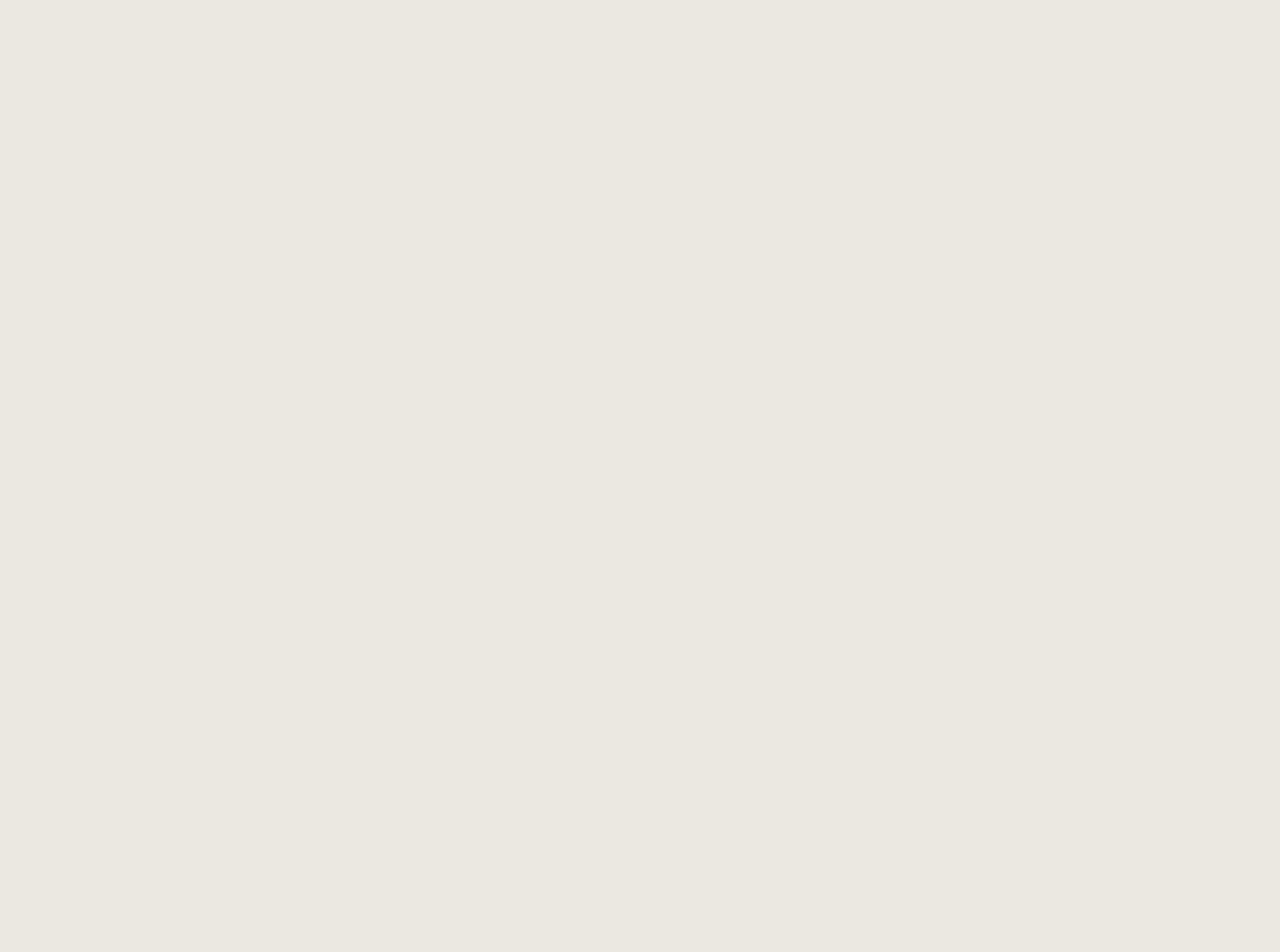
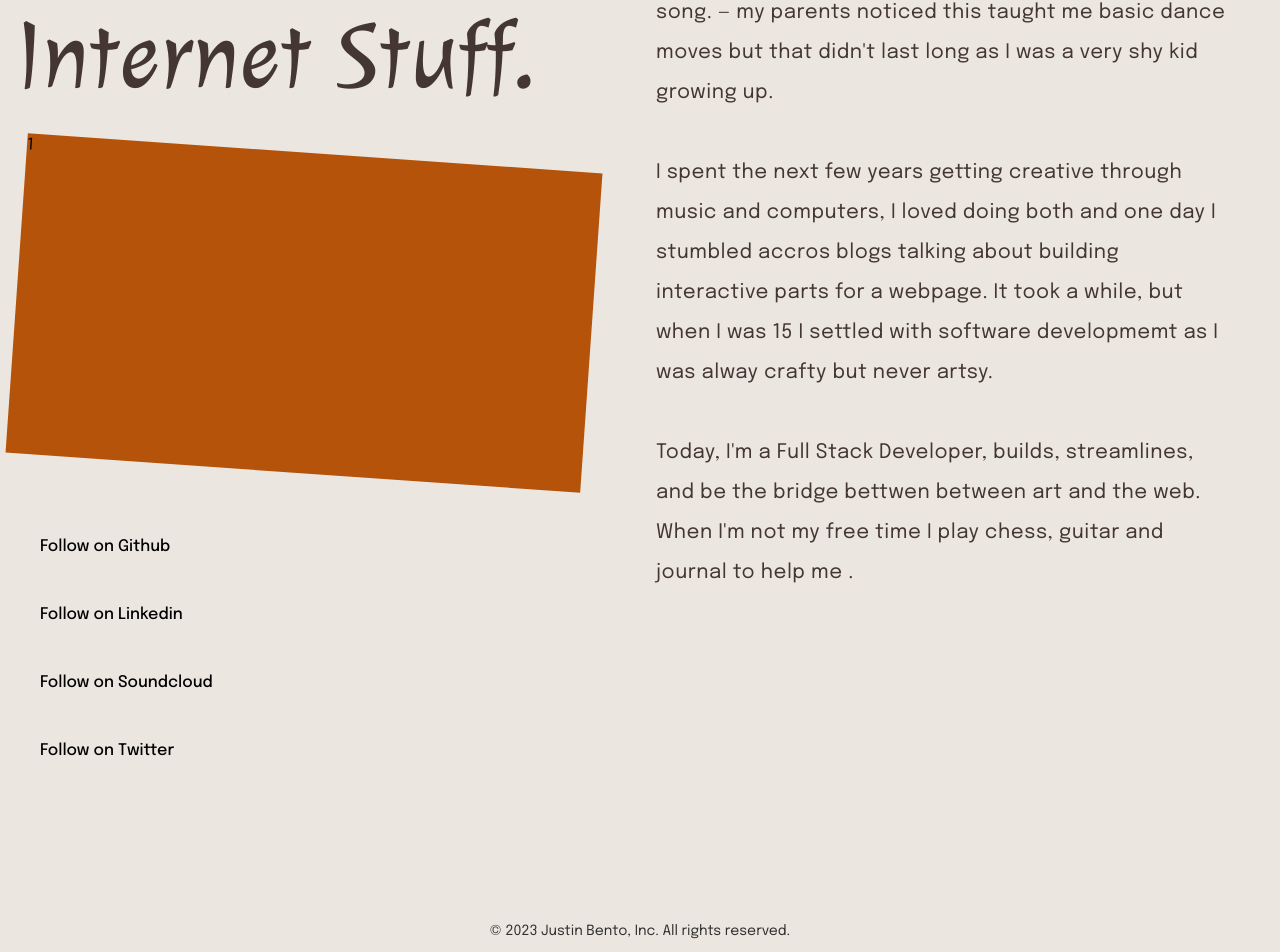
Before and after one commit to Justin-Bento/portfolio, a Next.js app: page /about in a window 1280 px wide. Before the commit this address had no page. Shown: the part 631-1583 px from the top of the page. Before the commit the page ends 800 px from the top, so only its background shows below. Built offline with nearby package versions, Linux system fonts and the light colour scheme.

Commit message:
Implemented About Page design into React.

```diff
--- /dev/null
+++ b/pages/about.tsx
@@ -0,0 +1,69 @@
+import Header from "@/components/Header";
+import Footer from "@/components/Footer";
+import Head from "next/head";
+import Link from "next/link";
+
+export default function about() {
+  return (
+    <>
+      <Head>
+        {/* <!-- Primary Meta Tags --> */}
+        <title>About - Justin Bento Portfolio</title>
+        <meta name="title" content="Justin Bento Portfolio" />
+        <meta name="description" content="Join me, on this adventure through my portfolio. Experience my passion for design, dev, and music all located  in one convenient place." />
+      </Head>
+      <Header />
+      <main className="p-4 my-12 md:my-24">
+        <section className="">
+          <div className="grid grid-cols-1 gap-8 lg:grid-cols-2">
+            <div className="space-y-10">
+              <h1 className="max-w-2xl text-5xl leading-relaxed capitalize lg:leading-[7rem] lg:text-8xl font-display text-[#443733]">I&#39;m Justin Bento. I live in Toronto, where I create internet stuff.</h1>
+              <div className="max-w-xl lg:rotate-[4deg] bg-amber-700 h-80">1</div>
+              <div className="space-y-4">
+                {/* Be sure to use this with a layout container that is full-width on mobile */}
+                <Link href="#" className="transition-all shadow hover:border hover:border-gray-200 hover:shadow-transparent sm:rounded-lg">
+                  <div className="w-full lg:max-w-lg overflow-hidden bg-[#739884]">
+                    <div className="px-4 py-5 sm:p-6">
+                      <p className="text-base font-medium leading-tight">Follow on Github</p>
+                    </div>
+                  </div>
+                </Link>
+                {/* Be sure to use this with a layout container that is full-width on mobile */}
+                <Link href="#" className="transition-all shadow hover:border hover:border-gray-200 hover:shadow-transparent sm:rounded-lg">
+                  <div className="w-full lg:max-w-lg overflow-hidden bg-[#739884]">
+                    <div className="px-4 py-5 sm:p-6">
+                      <p className="text-base font-medium leading-tight">Follow on Linkedin</p>
+                    </div>
+                  </div>
+                </Link>
+                {/* Be sure to use this with a layout container that is full-width on mobile */}
+                <Link href="#" className="transition-all shadow hover:border hover:border-gray-200 hover:shadow-transparent sm:rounded-lg">
+                  <div className="w-full lg:max-w-lg overflow-hidden bg-[#739884]">
+                    <div className="px-4 py-5 sm:p-6">
+                      <p className="text-base font-medium leading-tight">Follow on Soundcloud</p>
+                    </div>
+                  </div>
+                </Link>
+                {/* Be sure to use this with a layout container that is full-width on mobile */}
+                <Link href="#" className="transition-all shadow hover:border hover:border-gray-200 hover:shadow-transparent sm:rounded-lg">
+                  <div className="w-full lg:max-w-lg overflow-hidden bg-[#739884]">
+                    <div className="px-4 py-5 sm:p-6">
+                      <p className="text-base font-medium leading-tight">Follow on Twitter</p>
+                    </div>
+                  </div>
+                </Link>
+              </div>
+            </div>
+            <div className="max-w-xl space-y-10 text-lg lg:text-xl leading-10 lg:leading-loose tracking-wide text-[#443733]">
+              <p className="">I&#39;ve loved creating things for as long as I can remember, and wrote my first program when I was in highschool learning pascal code and basic web development. Before highschool started my parents would keep old devices and allow me to tinker with them to see whats inside and reassemble the electronics.</p>
+              <p className="">The only thing I loved more than computers as a kid was music. When I was young, I remember my parents playing music at family functions and would instinctively start tapping my feet to the beat of a song. — my parents noticed this taught me basic dance moves but that didn&#39;t last long as I was a very shy kid growing up.</p>
+              <p className="">I spent the next few years getting creative through music and computers, I loved doing both and one day I stumbled accros blogs talking about building interactive parts for a webpage. It took a while, but when I was 15 I settled with software developmemt as I was alway crafty but never artsy.</p>
+              <p className="">Today, I&#39;m a Full Stack Developer, builds, streamlines, and be the bridge bettwen between art and the web. When I&#39;m not my free time I play chess, guitar and journal to help me .</p>
+            </div>
+          </div>
+        </section>
+      </main>
+      <Footer />
+    </>
+  )
+}
```
